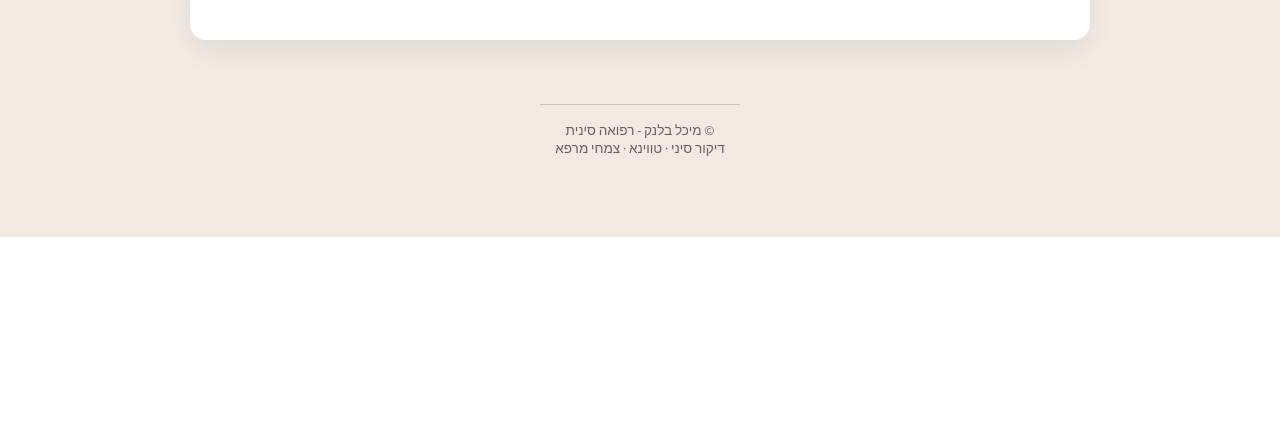
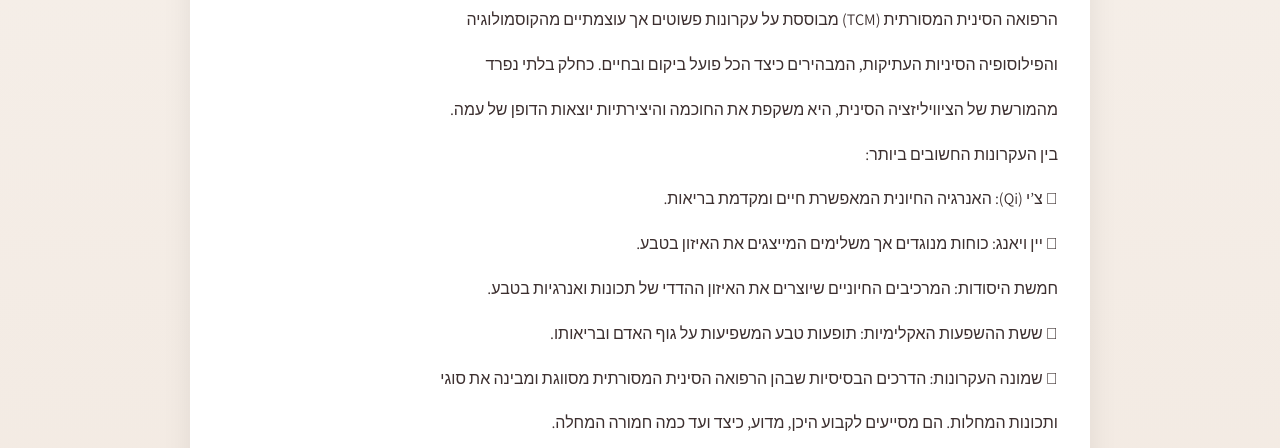
Before and after one commit to michal-clinic/michal-clinic, a plain HTML site: page index.html in a window 1280 px wide. Shown: the part 745-1193 px from the top of the page. Before the commit the page ends 982 px from the top, so only its background shows below. Drawn offline with Linux system fonts and the light colour scheme.

Commit message:
Add section about traditional Chinese medicine

```diff
--- a/index.html
+++ b/index.html
@@ -36,6 +36,19 @@
         <p>אני משלבת דיקור סיני, טווינא וצמחי מרפא, כדי לעזור לגוף לחזור לאיזון באופן טבעי ושלם.</p>
         <p>ניתן להגיע לטיפול חד-פעמי או לתהליך ליווי אישי.</p>
       </div>
+      <div class="about fade-in">
+        <h2 class="section-title">מהי הרפואה הסינית?</h2>
+        <p>	הרפואה הסינית המסורתית (TCM) מבוססת על עקרונות פשוטים אך עוצמתיים מהקוסמולוגיה </p>
+        <p>והפילוסופיה הסיניות העתיקות, המבהירים כיצד הכל פועל ביקום ובחיים. כחלק בלתי נפרד </p>
+        <p>מהמורשת של הציוויליזציה הסינית, היא משקפת את החוכמה והיצירתיות יוצאות הדופן של עמה.</p>
+              <p>בין העקרונות החשובים ביותר:</p>
+        <p>	צ’י (Qi): האנרגיה החיונית המאפשרת חיים ומקדמת בריאות.</p>
+        <p>	יין ויאנג: כוחות מנוגדים אך משלימים המייצגים את האיזון בטבע.</p>
+        <p>חמשת היסודות: המרכיבים החיוניים שיוצרים את האיזון ההדדי של תכונות ואנרגיות בטבע.</p>
+         <p>	ששת ההשפעות האקלימיות: תופעות טבע המשפיעות על גוף האדם ובריאותו.</p>
+         <p>	שמונה העקרונות: הדרכים הבסיסיות שבהן הרפואה הסינית המסורתית מסווגת ומבינה את סוגי </p>
+         <p>ותכונות המחלות. הם מסייעים לקבוע היכן, מדוע, כיצד ועד כמה חמורה המחלה.</p>
+      </div>
        <div class="hero-image-wrapper fade-in">
           <img src="logo_2.jpeg" alt="מיכל בלנק - רפואה סינית - לוגו" />
         </div>
```
